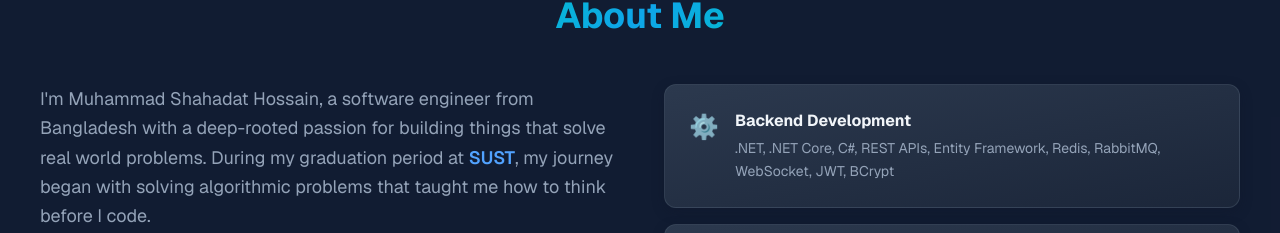
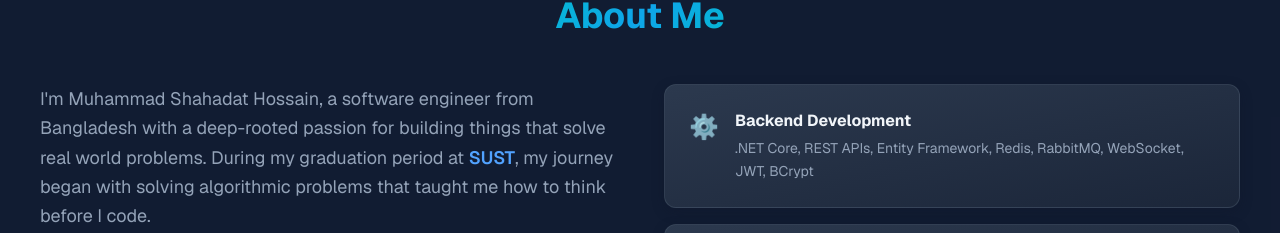
Before and after one commit to shahadat-26/Portfolio, an Angular app: page / in a window 1280 px wide. Shown: the part 900-1133 px from the top of the page. Built offline with nearby package versions, Linux system fonts and the light colour scheme.

Commit message:
Remove .NET and C# from About Me backend description

```diff
--- a/src/app/components/about/about.ts
+++ b/src/app/components/about/about.ts
@@ -30,7 +30,7 @@ export class About {
     {
       icon: '⚙️',
       title: 'Backend Development',
-      description: '.NET, .NET Core, C#, REST APIs, Entity Framework, Redis, RabbitMQ, WebSocket, JWT, BCrypt',
+      description: '.NET Core, REST APIs, Entity Framework, Redis, RabbitMQ, WebSocket, JWT, BCrypt',
     },
     {
       icon: '🎨',
```
